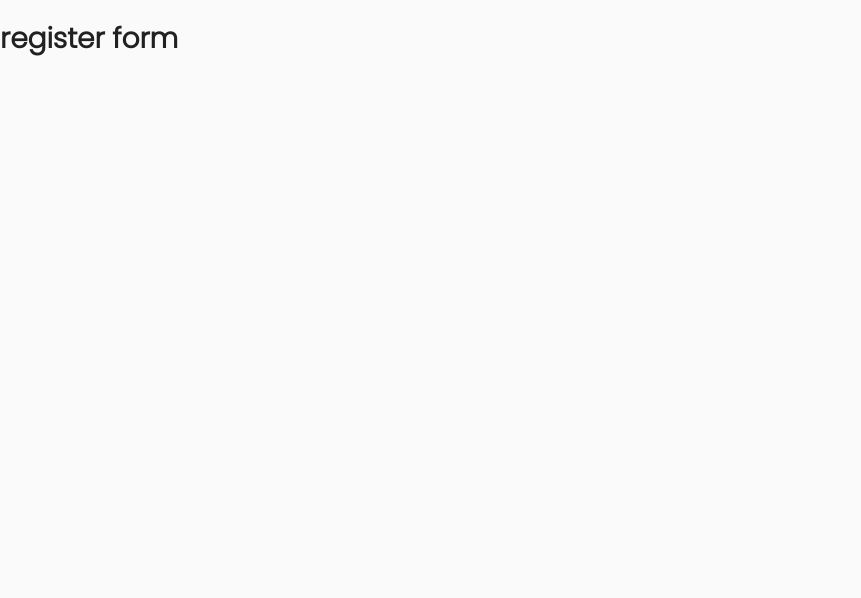
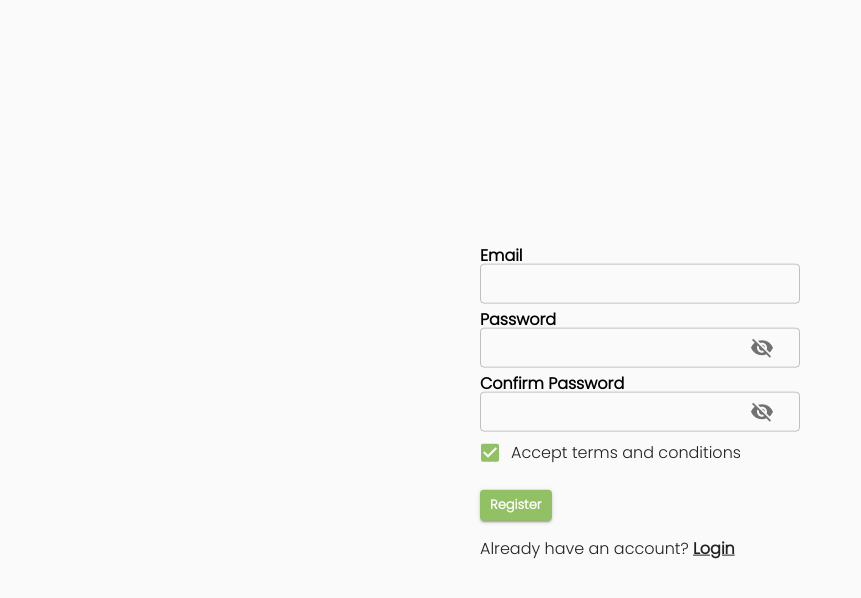
Before and after one commit to dibashthapa/ecommerce-react, a React (Create React App) app: page /register in a window 1280 px wide. Shown: the top 598 px of the page, without its empty margins (0-861 px from the left). Built offline with nearby package versions, Linux system fonts and the light colour scheme.

Commit message:
register form added

```diff
--- a/src/Public/pages/Register/index.js
+++ b/src/Public/pages/Register/index.js
@@ -1,6 +1,146 @@
-import React from 'react';
+import React, { useState } from 'react';
+import {
+  Button,
+  Grid,
+  IconButton,
+  InputAdornment,
+  InputLabel,
+  TextField,
+  Typography, Checkbox, FormControlLabel,
+} from '@material-ui/core';
+import VisibilityIcon from '@material-ui/icons/Visibility';
+import VisibilityOffIcon from '@material-ui/icons/VisibilityOff';
+import { RegisterSchema } from './registerValidation';
+
+import useStyles from './index.style';
+import { useFormik } from 'formik';
+
 const Register = () => {
-  return <h1>register form</h1>;
+
+  const [showPassword, setShowPassword] = useState(false)
+  const [showConfirmPassword, SetshowConfirmPassword] = useState(false)
+
+  const formik = useFormik({
+    initialValues: {
+      email: '',
+      password: '',
+      confirmPassword: '',
+    },
+    validationSchema: RegisterSchema,
+    onSubmit: (values) => {
+      alert(JSON.stringify(values));
+    },
+  });
+
+  const classes = useStyles();
+
+  const renderShowPassword = (state, setState) => (
+    <InputAdornment position="end">
+      <IconButton onClick={() => setState(!state)}>
+        {state ? <VisibilityIcon /> : <VisibilityOffIcon />}
+      </IconButton>
+    </InputAdornment>
+  );
+
+  return (
+    <Grid
+      container
+      justify="center"
+      alignItems="center"
+      className={classes.loginContainer}
+    >
+      <Grid xs={12} sm={3} lg={3} item className="loginForm">
+        <form noValidate onSubmit={formik.handleSubmit}>
+          <div className="emailSection">
+            <InputLabel className={classes.fonts} htmlFor="email">
+              Email
+          </InputLabel>
+            <TextField
+              name='email'
+              type="email"
+              size="small"
+              fullWidth
+              variant={'outlined'}
+              className={classes.input}
+              value={formik.values.email}
+              onChange={formik.handleChange}
+              error={formik.touched.email && Boolean(formik.errors.email)}
+              helperText={formik.touched.email && formik.errors.email}
+            />
+          </div>
+          <div className="passwordSection">
+            <InputLabel className={classes.fonts} htmlFor="password">
+              Password
+            </InputLabel>
+
+            <TextField
+              name={'password'}
+              fullWidth
+              size="small"
+              variant='outlined'
+              className={classes.input}
+              type={showPassword ? 'text' : 'password'}
+              value={formik.values.password}
+              onChange={formik.handleChange}
+              error={formik.touched.password && Boolean(formik.errors.password)}
+              helperText={formik.touched.password && formik.errors.password}
+              InputProps={{
+                endAdornment: renderShowPassword(showPassword, setShowPassword)
+              }}
+            />
+          </div>
+          {/* Confirm passowrd */}
+          <div className={classes.Confirm__Password__Section}>
+            <InputLabel className={classes.fonts} htmlFor="confirmPassword">
+              Confirm Password
+            </InputLabel>
+
+            <TextField
+              name={'confirmPassword'}
+              fullWidth
+              size="small"
+              variant='outlined'
+              className={classes.input}
+              type={showConfirmPassword ? 'text' : 'password'}
+              value={formik.values.confirmPassword}
+              onChange={formik.handleChange}
+              error={formik.touched.confirmPassword && Boolean(formik.errors.confirmPassword)}
+              helperText={formik.touched.confirmPassword && formik.errors.confirmPassword}
+              InputProps={{
+                endAdornment: renderShowPassword(showConfirmPassword, SetshowConfirmPassword)
+              }}
+            />
+          </div>
+
+          <div className="termsSection">
+            <FormControlLabel
+              label="Accept terms and conditions"
+              control={
+                <Checkbox
+                  name="acceptTerms"
+                  checked={true}
+                  color="primary"
+                />
+              }
+            />
+          </div>
+
+          <Button
+            className={classes.loginButton}
+            variant={'contained'}
+            size={'small'}
+            color={'primary'}
+            type={'submit'}
+          >
+            Register
+          </Button>
+        </form>
+        <Typography>
+          Already have an account? <span className={classes.link}>Login</span>
+        </Typography>
+      </Grid>
+    </Grid >
+  );
 };
 
 export default Register;
--- /dev/null
+++ b/src/Public/pages/Register/index.style.js
@@ -0,0 +1,45 @@
+import { makeStyles } from '@material-ui/core/styles';
+
+const useStyles = makeStyles(theme => ({
+    root: {
+        position: 'relative',
+    },
+    loginContainer: {
+        position: 'absolute',
+        top: '50%',
+        left: '50%',
+        transform: 'translate(-50% , -50%)',
+        '& .loginForm': {
+            position: 'relative',
+            '& .emailSection , &.passwordSection': {
+                margin: `${theme.spacing(1)}px 0px`,
+            },
+        },
+    },
+    loginButton: {
+        margin: `${theme.spacing(2)}px 0`,
+        color: 'white',
+        fontWeight: '900',
+        textTransform: 'none',
+    },
+    fonts: {
+        fontWeight: 700,
+        color: 'black',
+    },
+    left: {
+        color: '#9C9C9C',
+        textAlign: 'right',
+        textDecoration: 'underline',
+        cursor: 'pointer',
+    },
+    link: {
+        textDecoration: 'underline',
+        cursor: 'pointer',
+        fontWeight: 'bold',
+    },
+    Confirm__Password__Section: {
+        marginTop: theme.spacing(1)
+    }
+}));
+
+export default useStyles;
--- /dev/null
+++ b/src/Public/pages/Register/registerValidation.js
@@ -0,0 +1,16 @@
+import * as Yup from "yup";
+
+export const RegisterSchema = Yup.object({
+    email: Yup.string()
+        .email("Please enter valid email address")
+        .required("Please enter email address"),
+    password: Yup.string()
+        .min(8, "Password must be greater than 8 characters")
+        .required("Please enter password"),
+    confirmPassword: Yup.string()
+        .oneOf([Yup.ref('password'), null], "Password must match")
+        .required('Confirm Password is required'),
+    acceptTerms: Yup.bool()
+        .oneOf([true], 'Accept Ts & Cs is required')
+        .required('Accept terms and conditions is required')
+});
```
